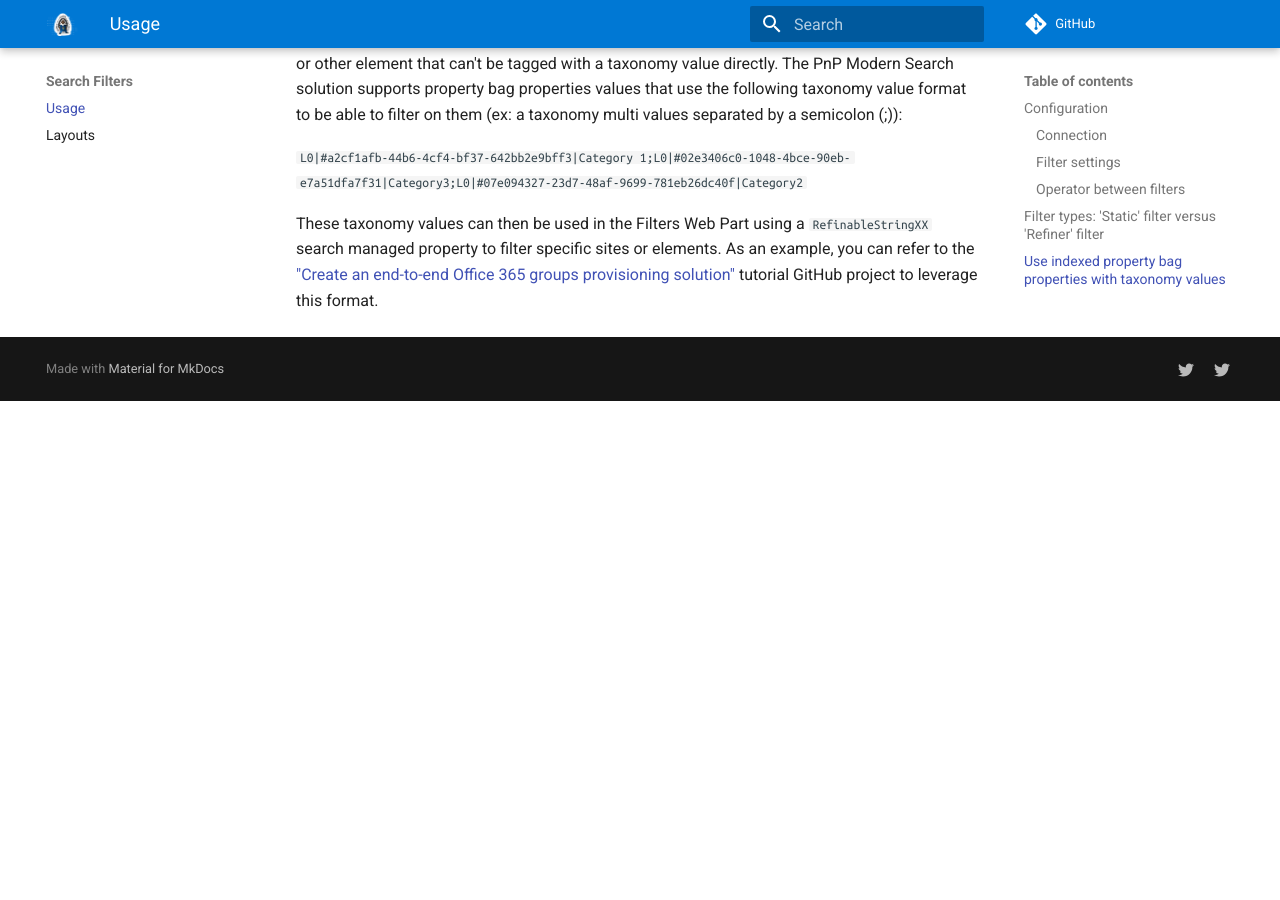
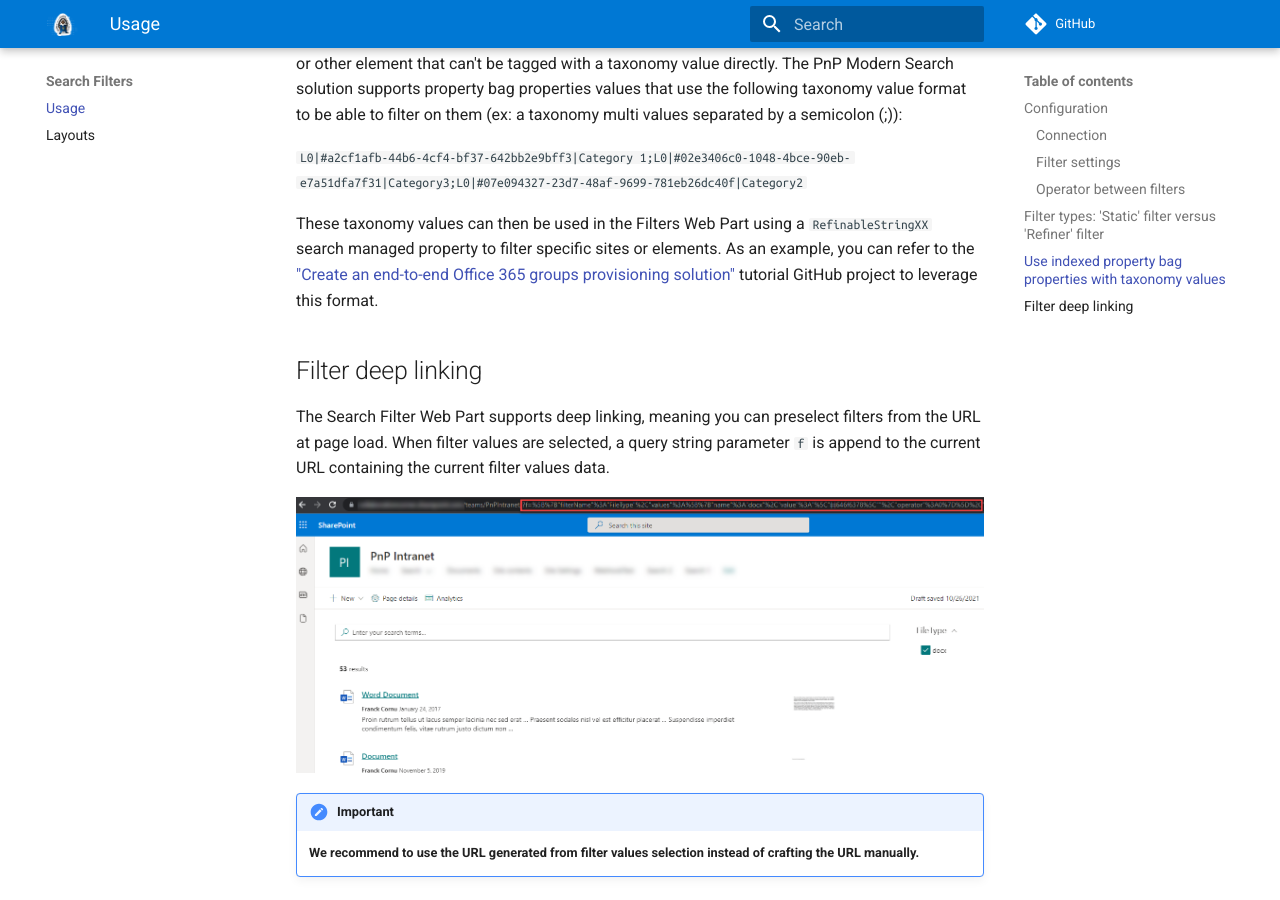
Before and after one commit to dominic5perezd/pnp-modern-search, an MkDocs documentation site: the page built from docs/usage/search-filters/index.md, in a window 1280 px wide and 900 px high, scrolled down 4612 px. Built offline with MkDocs 1.6.1 and Material for MkDocs 9.7.7, drawn with Linux system fonts in a browser that asks for light colours; comment, search, counter and statistics services are not loaded; before the commit the page ends 5013 px from its top, so only the background shows below that.

Commit message:
#1367 - Added documentation for filters deep linking

```diff
--- a/docs/usage/search-filters/index.md
+++ b/docs/usage/search-filters/index.md
@@ -64,3 +64,12 @@ Using an indexed property bag value could be useful to store information about a
 `L0|#a2cf1afb-44b6-4cf4-bf37-642bb2e9bff3|Category 1;L0|#02e3406c0-1048-4bce-90eb-e7a51dfa7f31|Category3;L0|#07e094327-23d7-48af-9699-781eb26dc40f|Category2`
 
 These taxonomy values can then be used in the Filters Web Part using a `RefinableStringXX` search managed property to filter specific sites or elements. As an example, you can refer to the ["Create an end-to-end Office 365 groups provisioning solution"](https://github.com/pnp/tutorial-workspace-provisioning) tutorial GitHub project to leverage this format.
+
+## Filter deep linking
+
+The Search Filter Web Part supports deep linking, meaning you can preselect filters from the URL at page load. When filter values are selected, a query string parameter `f` is append to the current URL containing the current filter values data.
+
+!["Filters deep linking"](../../assets/webparts/search-filters/filter_deep_linking.png){: .center}
+
+!!! important
+    **We recommend to use the URL generated from filter values selection instead of crafting the URL manually.**
```
Also changed, not shown: docs/assets/webparts/search-filters/filter_deep_linking.png (added).
